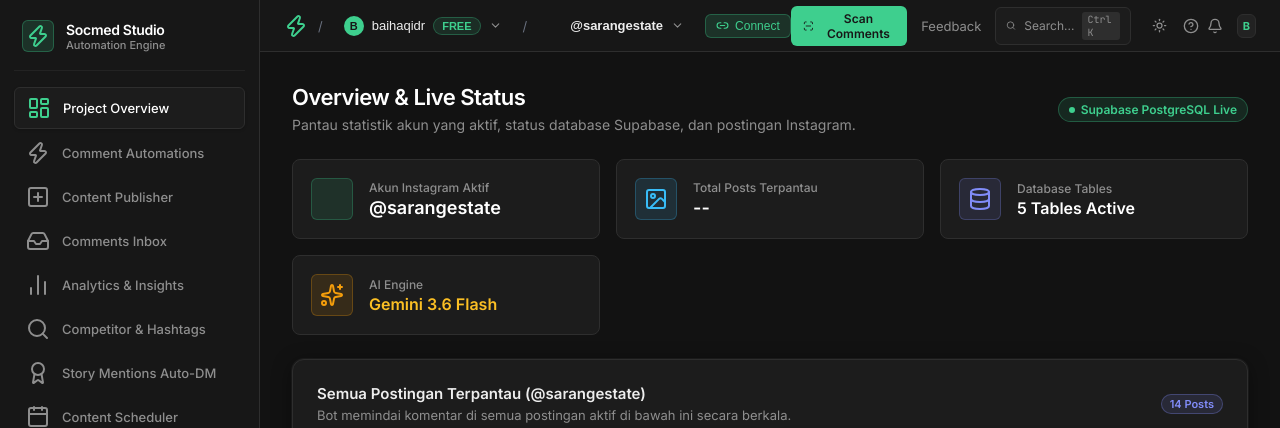
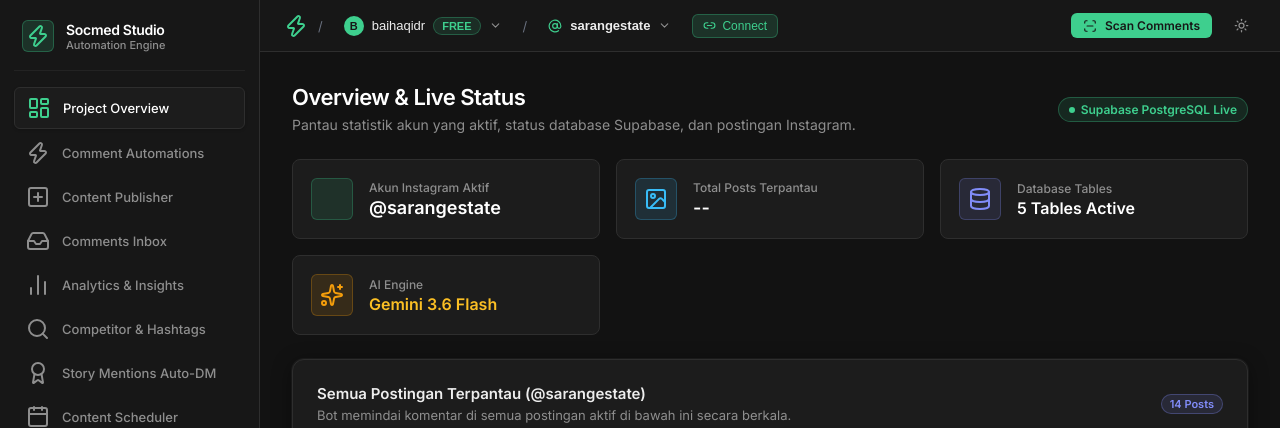
Before and after one commit to baihaqidr/socmed_automation, a Flask app: page / in a window 1280 px wide. Shown: the top 428 px of the page. Run offline with Flask 3, Linux system fonts and the light colour scheme; data that the repository does not hold is empty; some libraries are stand-ins or nearby versions.

Commit message:
fix(header): keep green @ icon, remove black @ text from username, remove dummy elements

```diff
--- a/static/js/dashboard.js
+++ b/static/js/dashboard.js
@@ -195,7 +195,7 @@ async function loadInstagramAccounts() {
       const previewUsername = document.getElementById('preview-account-username');
       const settingsAccId = document.getElementById('settings-account-id');
 
-      if (headerIg) headerIg.innerText = `@${cleanUser}`;
+      if (headerIg) headerIg.innerText = cleanUser;
       if (statUser) statUser.innerText = `@${cleanUser}`;
       if (currentAccLabel) currentAccLabel.innerText = `@${cleanUser}`;
       if (publishTarget) publishTarget.innerText = `@${cleanUser}`;
@@ -209,9 +209,9 @@ async function loadInstagramAccounts() {
           return `
           <button class="dropdown-item ${acc.is_active ? 'active' : ''}" onclick="switchInstagramAccount('${acc.id}', '${u}')">
             <div style="display: flex; align-items: center; gap: 8px;">
-              <i data-lucide="instagram" style="width: 14px; height: 14px; color: ${acc.is_active ? 'var(--primary)' : 'var(--ink-mute)'};"></i>
+              <i data-lucide="at-sign" style="width: 14px; height: 14px; color: ${acc.is_active ? 'var(--primary)' : 'var(--ink-mute)'};"></i>
               <div style="display: flex; flex-direction: column;">
-                <span style="font-weight: 600; font-size: 13px;">@${u}</span>
+                <span style="font-weight: 600; font-size: 13px;">${u}</span>
                 <span style="font-size: 11px; color: var(--ink-mute);">${acc.name} (${acc.media_count} Posts)</span>
               </div>
             </div>
--- a/templates/index.html
+++ b/templates/index.html
@@ -4,7 +4,7 @@
   <meta charset="UTF-8">
   <meta name="viewport" content="width=device-width, initial-scale=1.0">
   <title>Socmed Automation - Supabase Studio</title>
-  <link rel="stylesheet" href="/static/css/simplifyer.css?v=4.2">
+  <link rel="stylesheet" href="/static/css/simplifyer.css?v=4.3">
   <!-- Lucide Icons Official CDN (lucide.dev) -->
   <script src="https://unpkg.com/lucide@latest"></script>
 </head>
@@ -131,8 +131,8 @@
           <!-- 2. INSTAGRAM ACCOUNT SWITCHER -->
           <div class="supa-dropdown-wrapper" id="ig-dropdown-wrapper">
             <button class="supa-breadcrumb-btn" onclick="toggleIgDropdown(event)" id="btn-ig-switcher">
-              <i data-lucide="instagram" style="width: 14px; height: 14px; color: var(--primary);"></i>
-              <span class="breadcrumb-text" id="header-ig-username" style="font-weight: 600;">@sarangestate</span>
+              <i data-lucide="at-sign" style="width: 14px; height: 14px; color: var(--primary);"></i>
+              <span class="breadcrumb-text" id="header-ig-username" style="font-weight: 600;">sarangestate</span>
               <i data-lucide="chevron-down" style="width: 13px; height: 13px; color: var(--ink-mute);"></i>
             </button>
 
@@ -158,33 +158,17 @@
           </button>
         </div>
 
-        <!-- Right: Studio Tools -->
+        <!-- Right: Studio Tools (Functional Only) -->
         <div class="top-tools">
           <button class="btn-primary" onclick="runAutoReplyScan()" id="btn-scan" style="padding: 5px 12px; font-size: 12px;">
             <i data-lucide="scan-line" style="width: 14px; height: 14px;"></i>
             <span>Scan Comments</span>
           </button>
 
-          <a href="https://github.com/baihaqidr/socmed_automation" target="_blank" class="supa-header-link">Feedback</a>
-
-          <div class="supa-search-bar" onclick="focusSearch()">
-            <i data-lucide="search" style="width: 13px; height: 13px;"></i>
-            <span>Search...</span>
-            <kbd>Ctrl K</kbd>
-          </div>
-
-          <div style="display: flex; align-items: center; gap: 8px; color: var(--ink-mute);">
-            <button class="theme-toggle-btn" id="theme-toggle-btn" onclick="toggleTheme()" title="Switch Light / Dark Mode">
-              <i data-lucide="sun" class="sun-icon" style="width: 15px; height: 15px;"></i>
-              <i data-lucide="moon" class="moon-icon" style="width: 15px; height: 15px; display: none;"></i>
-            </button>
-            <i data-lucide="help-circle" style="width: 16px; height: 16px; cursor: pointer;"></i>
-            <i data-lucide="bell" style="width: 16px; height: 16px; cursor: pointer;"></i>
-          </div>
-
-          <div class="user-top-badge" style="width: 24px; height: 24px; border-radius: var(--radius-sm); background: var(--card-surface); border: 1px solid var(--border-color); display: flex; align-items: center; justify-content: center; font-size: 11px; font-weight: 700; color: var(--primary);">
-            B
-          </div>
+          <button class="theme-toggle-btn" id="theme-toggle-btn" onclick="toggleTheme()" title="Switch Light / Dark Mode">
+            <i data-lucide="sun" class="sun-icon" style="width: 15px; height: 15px;"></i>
+            <i data-lucide="moon" class="moon-icon" style="width: 15px; height: 15px; display: none;"></i>
+          </button>
         </div>
       </header>
 
@@ -923,6 +907,6 @@
     </div>
   </div>
 
-  <script src="/static/js/dashboard.js?v=9.4"></script>
+  <script src="/static/js/dashboard.js?v=9.5"></script>
 </body>
 </html>
```
